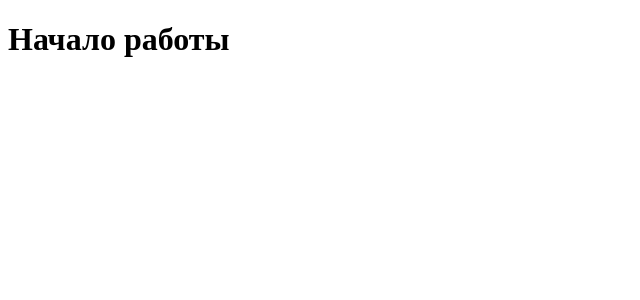
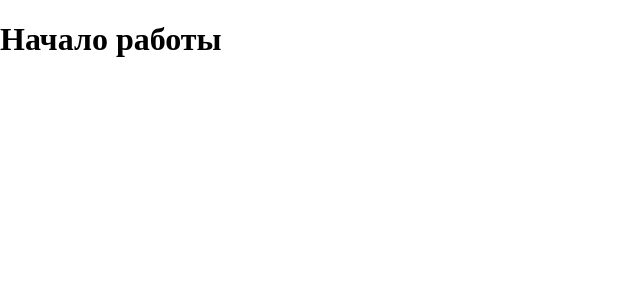
Before and after one commit to Abrak-Adabra/kmzi_lr1, a Next.js app: page / in a window 1280 px wide. Shown: the top 300 px of the page, without its empty margins (0-640 px from the left). Built offline with nearby package versions, Linux system fonts and the light colour scheme.

Commit message:
add global styles

```diff
--- /dev/null
+++ b/src/app/global.css
@@ -0,0 +1,4 @@
+body {
+    margin: 0;
+    display: flex;
+}
--- a/src/app/layout.tsx
+++ b/src/app/layout.tsx
@@ -1,3 +1,5 @@
+import './global.css'
+
 export default function RootLayout({
     children,
 }: Readonly<{
```
